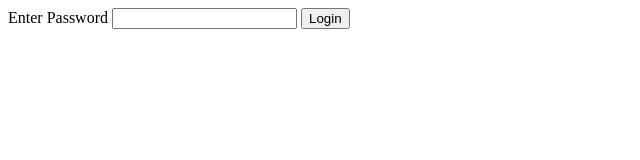
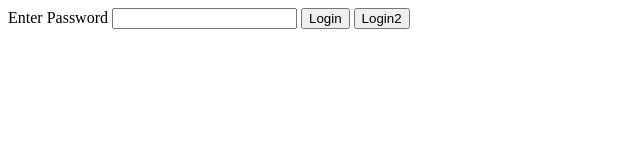
Before and after one commit to derricksimpson/derricksimpson.github.io, a plain HTML site: page login.html in a window 1280 px wide. Shown: the whole page, without its empty margins (0-640 px from the left). Drawn offline with Linux system fonts and the light colour scheme.

Commit message:
Update login.html

```diff
--- a/login.html
+++ b/login.html
@@ -20,7 +20,7 @@
   Enter Password
   <input type="password" id="password">
   <button onClick="enter()">Login</button>
-  <a href="" target="_top" id="loginLink"></a>
+  <a href="" target="_blank" id="loginLink"><button onClick="enter()">Login2</button></a>
 </body>
 
 </html>
```
